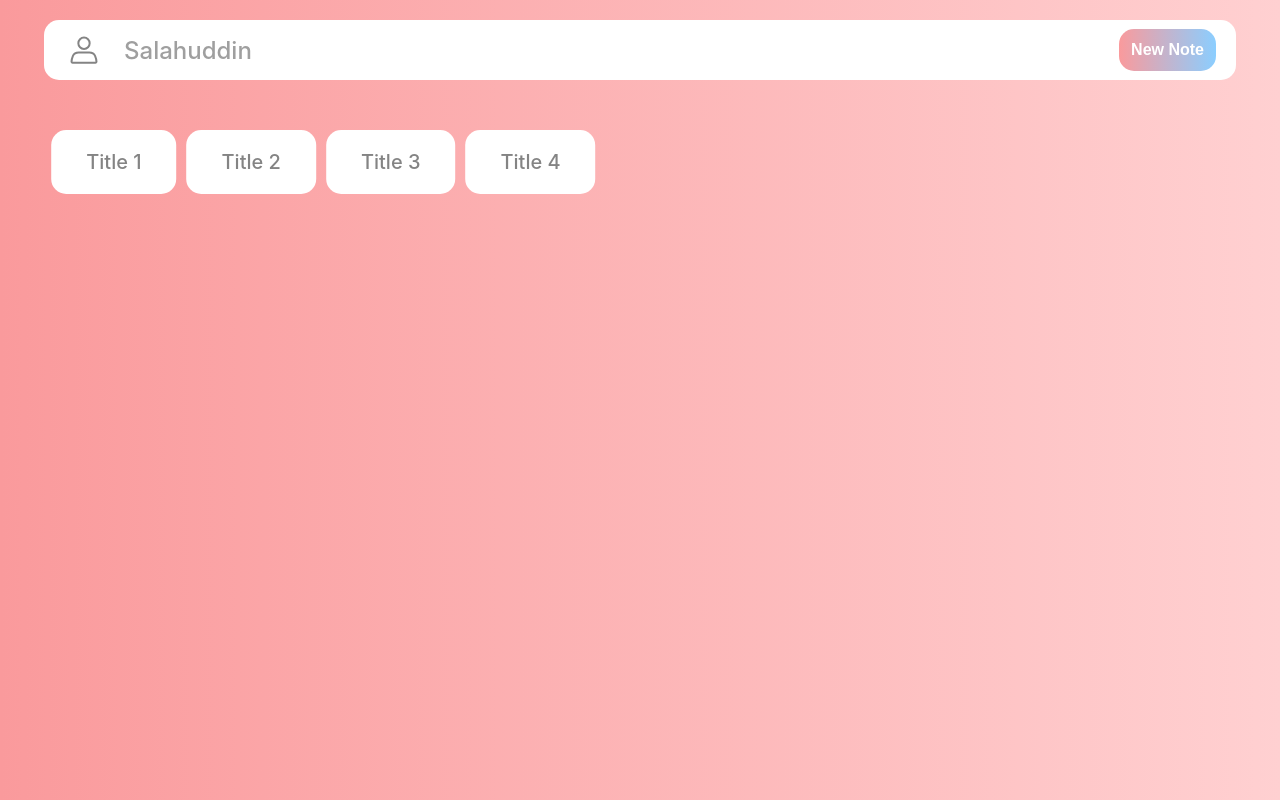
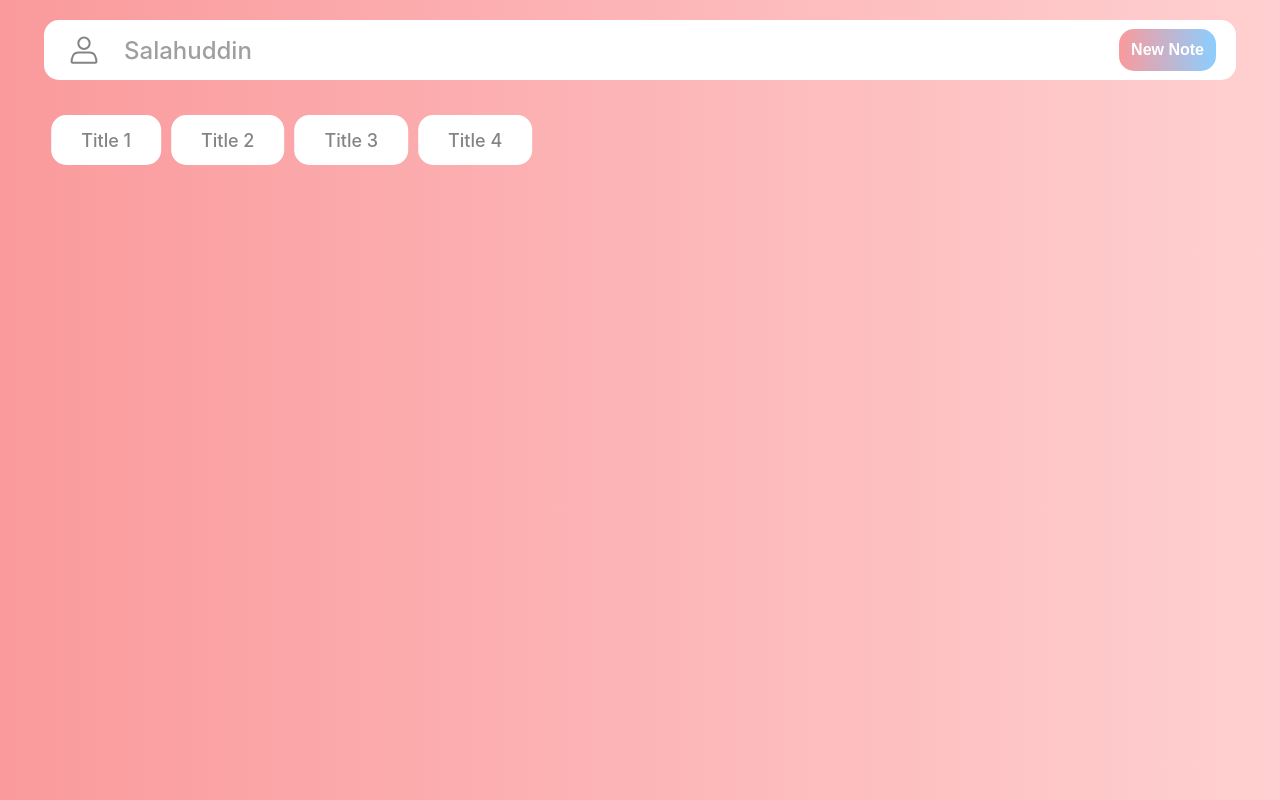
Before and after one commit to Saiby100/markdown-webapp, a React (Create React App) app in the folder client/: page /notes/1 in a window 1280 px wide. Built offline with nearby package versions, Linux system fonts and the light colour scheme.

Commit message:
Small style changes

```diff
--- a/client/src/pages/styles/notes.scss
+++ b/client/src/pages/styles/notes.scss
@@ -6,21 +6,24 @@
     flex-wrap: wrap;
     gap: px-to-rem(10);
     position: absolute;
-    top: px-to-rem(130);
+    top: px-to-rem(115);
     width: 92%;
     left: 50%;
     transform: translateX(-50%);
 
     .note-card {
         background-color: white;
-        padding: 0px px-to-rem(35);
+        padding: 0px px-to-rem(30);
         border-radius: px-to-rem(15);
         cursor: pointer;
+        height: px-to-rem(50);
+        display: flex;
+        align-items: center;
 
         h3 {
             color: $text-colour-dark;
-            font-weight: 450;
-            font-size: px-to-rem(20);
+            font-weight: 500;
+            font-size: px-to-rem(18);
         }
     }
 }
```
